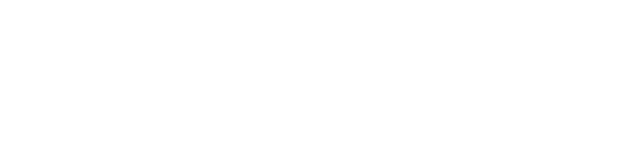
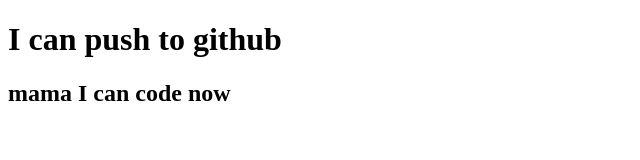
Before and after one commit to farhana-yesmin25/my-first-repo, a plain HTML site: page index.html in a window 1280 px wide. Shown: the whole page, without its empty margins (0-640 px from the left). Drawn offline with Linux system fonts and the light colour scheme.

Commit message:
added header

```diff
--- a/index.html
+++ b/index.html
@@ -7,6 +7,7 @@
     <title>my first Github repo</title>
 </head>
 <body>
-
+    <h1>I can push to github</h1>
+    <h2>mama I can code now</h2>
 </body>
 </html>
```
